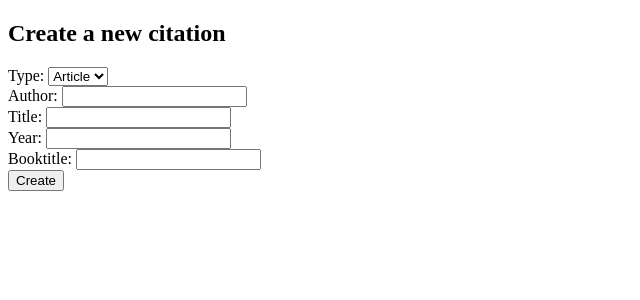
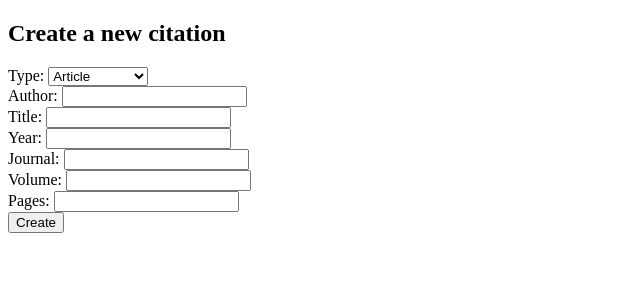
Before and after one commit to keranenkirill/LatexLab, a Flask app: page /new_citation in a window 1280 px wide. Shown: the top 300 px of the page, without its empty margins (0-640 px from the left). Run offline with Flask 3, Linux system fonts and the light colour scheme.

Commit message:
new citation types

```diff
--- a/src/templates/new_citation.html
+++ b/src/templates/new_citation.html
@@ -19,25 +19,87 @@
     {% endif %}
     {% endwith %}
     <label for="type">Type:</label>
-    <select name="type">
-        <option value="article">Article</option>
+    <select name="type" id="type" onchange="changeFields()">
+        <option value="article" selected>Article</option>
+        <option value="inproceeding">Inproceeding</option>
+        <option value="book">Book</option>
     </select>
-    <br>
+    <div>
         <label for="author">Author:</label>
         <input type="text" name="author" required>
-    <br>
+    </div>
         <label for="title">Title:</label>
         <input type="text" name="title" required>
-    <br>
+    <div>
         <label for="year">Year:</label>
         <input type="number" name="year" required>
-    <br>
-    <label for="booktitle">Booktitle:</label>
-    <input type="text" name="booktitle" required>
-    <br>
+    </div>
+    <div class="inproceedings changing_field">
+        <label for="booktitle" id="booktitle_label" >Booktitle:</label>
+        <input type="text" name="booktitle">
+    </div>
+    <div class="article changing_field">
+        <label for="journal" id="journal_label" >Journal:</label>
+        <input type="text" name="booktitle" >
+    </div>
+    <div class="article changing_field">
+        <label for="volume" id="volume_id" >Volume:</label>
+        <input type="text" name="booktitle" >
+
+    </div>
+    <div class="article changing_field">
+        <label for="pages" id="pages_id" >Pages:</label>
+        <input type="text" name="booktitle" >
+    </div>
+    <div class="book changing_field">
+        <label for="publisher" id="publisher_id" >Publisher:</label>
+        <input type="text" name="booktitle">
+    </div>
+
+
     <button type="submit">
         Create
     </button>
 </form>
 
+
+<script>
+    function changeFields(){
+        var type = document.querySelector('select[name="type"]').value;
+
+        var changingFields = document.querySelectorAll('.changing_field');
+
+        var inproceedingsFields = document.querySelectorAll("div.inproceedings");
+        var articleFields = document.querySelectorAll("div.article");
+        var bookFields = document.querySelectorAll("div.book");
+
+        changingFields.forEach(item => {
+            item.style.display = "none";
+        });
+
+        if (type === "article"){
+            articleFields.forEach(item => item.style.display = "block");
+
+        } else if (type === "inproceeding"){
+            inproceedingsFields.forEach(item => item.style.display = "block");
+
+        } else if (type === "book"){
+            bookFields.forEach(item => item.style.display = "block");
+        }
+
+
+
+    }
+
+    document.addEventListener("DOMContentLoaded", function(){
+            changeFields();
+        });
+</script>
+
+<style>
+
+</style>
+
+
+
 {% endblock %}
--- a/src/util.py
+++ b/src/util.py
@@ -7,8 +7,9 @@
     author = content.get('author')
     title = content.get('title')
     year = content.get('year')
+    booktitle = content.get('booktitle')
 
-    if 'article' not in type:
+    if 'article' not in type and 'inproceeding' not in type and 'book' not in type:
         raise UserInputError("Please give a valid citation type")
 
     if not author or not title or not year:
```
Also changed, not shown: src/entities/citation.py (+15 -2 lines), src/templates/index.html (+22 -5 lines). Lines whose indentation alone changed are shown as unchanged.
